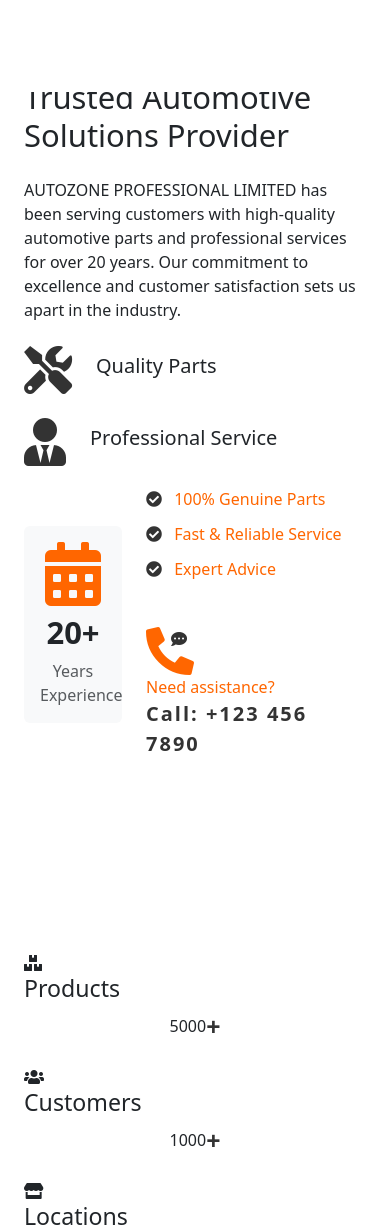
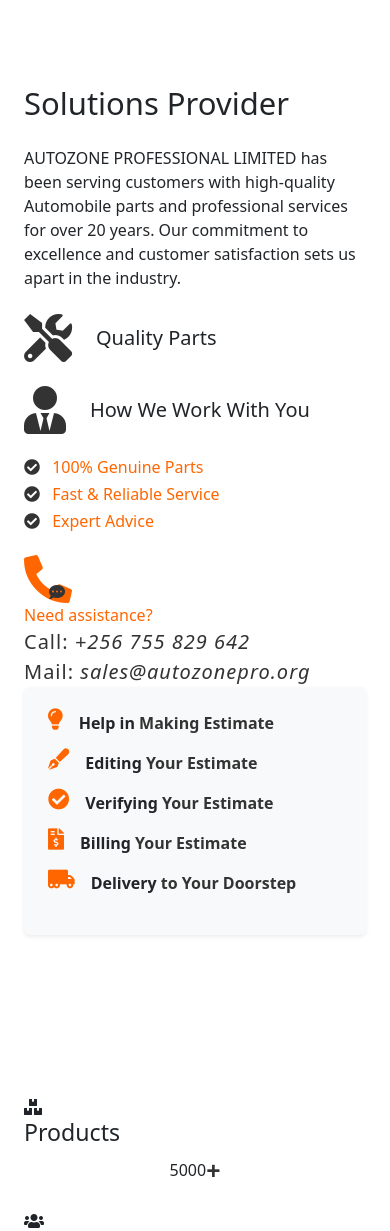
Before and after one commit to AutoZone-Professional-Ltd/website, a Django app: page / in a window 390 px wide. Shown: the part 752-1983 px from the top of the page. Run offline with Django 5.2, Linux system fonts and the light colour scheme; some libraries are stand-ins or nearby versions.

Commit message:
update the index code

```diff
--- a/website/templates/includes/head.html
+++ b/website/templates/includes/head.html
@@ -1,6 +1,6 @@
 {% load static %}
 <meta charset="utf-8">
-<title>AUTOZONE PROFESSIONAL LIMITED</title>
+<title>AUTO ZONE PRO</title>
 <meta content="width=device-width, initial-scale=1.0" name="viewport">
 <meta content="" name="keywords">
 <meta content="" name="description">
@@ -29,3 +29,9 @@
         color: #333333 !important;
     }
 </style>
+<link rel="icon" type="image/x-icon" href="{% static 'img/favicon_io/favicon.ico' %}">
+<link rel="icon" type="image/png" sizes="16x16" href="{% static 'img/favicon_io/favicon-16x16.png' %}">
+<link rel="icon" type="image/png" sizes="32x32" href="{% static 'img/favicon_io/favicon-32x32.png' %}">
+<link rel="apple-touch-icon" href="{% static 'img/favicon_io/apple-touch-icon.png' %}">
+<link rel="icon" type="image/png" sizes="192x192" href="{% static 'img/favicon_io/android-chrome-192x192.png' %}">
+<link rel="icon" type="image/png" sizes="512x512" href="{% static 'img/favicon_io/android-chrome-512x512.png' %}">
--- a/website/templates/index.html
+++ b/website/templates/index.html
@@ -14,8 +14,8 @@
                     <div class="carousel-caption">
                         <div class="text-center p-4" style="max-width: 900px;">
                             <h4 class="text-white text-uppercase fw-bold mb-3 mb-md-4 wow fadeInUp" data-wow-delay="0.1s">AUTO PARTS & ACCESSORIES</h4>
-                            <h1 class="display-1 text-capitalize text-white mb-3 mb-md-4 wow fadeInUp" data-wow-delay="0.3s">Quality Automotive Solutions</h1>
-                            <p class="text-white mb-4 mb-md-5 fs-5 wow fadeInUp" data-wow-delay="0.5s">Your trusted source for professional automotive parts and services. We provide high-quality solutions for all your vehicle needs.</p>
+                            <h1 class="display-1 text-capitalize text-white mb-3 mb-md-4 wow fadeInUp" data-wow-delay="0.3s">Quality Automobile Solutions</h1>
+                            <p class="text-white mb-4 mb-md-5 fs-5 wow fadeInUp" data-wow-delay="0.5s">Your trusted source for professional automobile parts and services. We provide high-quality solutions for all your vehicle needs.</p>
                             <a class="btn btn-primary border-secondary rounded-pill text-white py-3 px-5 wow fadeInUp" data-wow-delay="0.7s" href="#">Order Now</a>
                         </div>
                     </div>
@@ -25,7 +25,7 @@
                     <div class="carousel-caption">
                         <div class="text-center p-4" style="max-width: 900px;">
                             <h5 class="text-white text-uppercase fw-bold mb-3 mb-md-4 wow fadeInUp" data-wow-delay="0.1s">PROFESSIONAL SERVICES</h5>
-                            <h1 class="display-1 text-capitalize text-white mb-3 mb-md-4 wow fadeInUp" data-wow-delay="0.3s">Expert Automotive Care</h1>
+                            <h1 class="display-1 text-capitalize text-white mb-3 mb-md-4 wow fadeInUp" data-wow-delay="0.3s">Expert In Automobile Care</h1>
                             <p class="text-white mb-4 mb-md-5 fs-5 wow fadeInUp" data-wow-delay="0.5s">
                                 Our team of certified professionals is ready to provide top-notch
                                 service for your Motor Cycle maintenance and repair needs.</p>
@@ -45,63 +45,98 @@
         </div>
     </div>
 
-    <div class="container-fluid py-5">
+    <div class="container-fluid py-3 py-md-4 py-lg-5">
         <div class="container py-5">
-            <div class="row g-5">
+            <div class="row g-5 align-items-stretch">
+                <!-- Left Image Column -->
                 <div class="col-xl-5 wow fadeInLeft" data-wow-delay="0.1s">
-                    <div class="bg-light rounded">
-                        <img src="{% static 'img/about-3.jpg' %}" class="img-fluid w-100" alt="Image">
+                    <div class="bg-light rounded h-100">
+                        <img src="{% static 'img/about-3.jpg' %}" class="img-fluid w-100 h-100 object-fit-cover" alt="Image" style="object-fit: cover;">
                     </div>
                 </div>
+
+                <!-- Right Text Content Column -->
                 <div class="col-xl-7 wow fadeInRight" data-wow-delay="0.3s">
+                    <div class="h-100 d-flex flex-column justify-content-between">
+                        <div>
                             <h5 class="sub-title pe-3">About our company</h5>
-                    <h1 class="display-5 mb-4">Trusted Automotive Solutions Provider</h1>
+                            <h1 class="display-5 mb-4">Trusted Automobile Solutions Provider</h1>
                             <p class="mb-4">
-                        AUTOZONE PROFESSIONAL LIMITED has been serving
-                        customers with high-quality automotive
-                         parts and professional services for over 20 years.
-                         Our commitment to excellence and customer satisfaction sets us
-                         apart in the industry.</p>
-                    <div class="row gy-4 align-items-center">
-                        <div class="col-12 col-sm-6 d-flex align-items-center">
+                                AUTOZONE PROFESSIONAL LIMITED has been serving customers with high-quality Automobile
+                                parts and professional services for over 20 years. Our commitment to excellence and
+                                customer satisfaction sets us apart in the industry.
+                            </p>
+                            <div class="row gy-4">
+                                <div class="col-sm-6 d-flex align-items-center">
                                     <i class="fas fa-tools fa-3x text-secondary"></i>
-                            <h5 class="ms-4">Quality Parts</h5>
+                                    <h5 class="ms-4 mb-0">Quality Parts</h5>
                                 </div>
-                        <div class="col-12 col-sm-6 d-flex align-items-center">
+                                <div class="col-sm-6 d-flex align-items-center">
                                     <i class="fas fa-user-tie fa-3x text-secondary"></i>
-                            <h5 class="ms-4">Professional Service</h5>
-                        </div>
-                        <div class="col-4 col-md-3">
-                            <div class="bg-light text-center rounded p-3">
-                                <div class="mb-2">
-                                    <i class="fas fa-calendar-alt fa-4x text-primary"></i>
-                                </div>
-                                <h1 class="display-5 fw-bold mb-2">20+</h1>
-                                <p class="text-muted mb-0">Years Experience</p>
+                                    <h5 class="ms-4 mb-0">How We Work With You</h5>
                                 </div>
                             </div>
-                        <div class="col-8 col-md-9">
-                            <div class="mb-5">
-                                <p class="text-primary h6 mb-3"><i class="fa fa-check-circle text-secondary me-2"></i> 100% Genuine Parts</p>
-                                <p class="text-primary h6 mb-3"><i class="fa fa-check-circle text-secondary me-2"></i> Fast & Reliable Service</p>
+                        </div>
+
+                        <!-- Bottom two sub-columns -->
+                        <div class="row mt-4">
+                            <!-- Left sub-column -->
+                            <div class="col-md-6">
+                                <div class="mb-4">
+                                    <p class="text-primary h6 mb-2"><i class="fa fa-check-circle text-secondary me-2"></i> 100% Genuine Parts</p>
+                                    <p class="text-primary h6 mb-2"><i class="fa fa-check-circle text-secondary me-2"></i> Fast & Reliable Service</p>
                                     <p class="text-primary h6 mb-3"><i class="fa fa-check-circle text-secondary me-2"></i> Expert Advice</p>
                                 </div>
-                            <div class="d-flex flex-wrap">
-                                <div id="phone-tada" class="d-flex align-items-center justify-content-center me-4">
-                                    <a href="" class="position-relative wow tada" data-wow-delay=".9s">
+                                <div class="d-flex flex-wrap align-items-center">
+                                    <div id="phone-tada" class="me-4">
+                                        <a href="#" class="position-relative wow tada" data-wow-delay=".9s">
                                             <i class="fa fa-phone-alt text-primary fa-3x"></i>
                                             <div class="position-absolute" style="top: 0; left: 25px;">
-                                            <span><i class="fa fa-comment-dots text-secondary"></i></span>
+                                                <i class="fa fa-comment-dots text-secondary"></i>
                                             </div>
                                         </a>
                                     </div>
-                                <div class="d-flex flex-column justify-content-center">
-                                    <span class="text-primary">Need assistance?</span>
-                                    <span class="text-secondary fw-bold fs-5" style="letter-spacing: 2px;">Call: +123 456 7890</span>
+                                    <div>
+                                        <span class="text-primary">Need assistance?</span><br>
+                                        <span class="text-secondary fs-5" style="letter-spacing: 1px;">Call: <i>+256 755 829 642</i></span>
+                                        <br>
+                                        <span class="text-secondary fs-5" style="letter-spacing: 1px;">Mail:<i> sales@autozonepro.org</i></span>
                                     </div>
                                 </div>
                             </div>
+
+                            <!-- Right sub-column -->
+                            <div class="col-md-6">
+                                <div class="bg-light rounded p-4 h-100 shadow-sm">
+                                    <!--<h5 class="text-primary mb-4 fw-bold"><i class="fas fa-handshake me-2"></i/h5>-->
+                                    <ul class="list-unstyled text-muted">
+                                        <li class="mb-3 d-flex align-items-start">
+                                            <i class="fas fa-lightbulb me-3 text-primary fa-lg"></i>
+                                            <span class="fw-semibold text-dark">Help in <span class="text-secondary">Making Estimate</span></span>
+                                        </li>
+                                        <li class="mb-3 d-flex align-items-start">
+                                            <i class="fas fa-pen-fancy me-3 text-primary fa-lg"></i>
+                                            <span class="fw-semibold text-dark">Editing <span class="text-secondary">Your Estimate</span></span>
+                                        </li>
+                                        <li class="mb-3 d-flex align-items-start">
+                                            <i class="fas fa-check-circle me-3 text-primary fa-lg"></i>
+                                            <span class="fw-semibold text-dark">Verifying <span class="text-secondary">Your Estimate</span></span>
+                                        </li>
+                                        <li class="mb-3 d-flex align-items-start">
+                                            <i class="fas fa-file-invoice-dollar me-3 text-primary fa-lg"></i>
+                                            <span class="fw-semibold text-dark">Billing <span class="text-secondary">Your Estimate</span></span>
+                                        </li>
+                                        <li class="mb-3 d-flex align-items-start">
+                                            <i class="fas fa-truck-moving me-3 text-primary fa-lg"></i>
+                                            <span class="fw-semibold text-dark">Delivery <span class="text-secondary">to Your Doorstep</span></span>
+                                        </li>
+                                    </ul>
                                 </div>
+                            </div>
+
+                        </div>
+
+                    </div> <!-- End h-100 container -->
                 </div>
             </div>
         </div>
@@ -231,16 +266,16 @@
                         </div>
                     </div>
                 </div>
-                <!-- <div class="col-lg-6 col-xl-4 wow fadeInUp" data-wow-delay="0.5s">
+                 <div class="col-lg-6 col-xl-4 wow fadeInUp" data-wow-delay="0.5s">
                     <div class="service-item">
                         <div class="service-inner">
                             <div class="service-img">
-                                <img src="{% static 'img/about-3.jpg' %}" class="img-fluid w-100 rounded" alt="Image">
+                                <img src="{% static 'img/service-1.jpg' %}" class="img-fluid w-100 rounded" alt="Image">
                             </div>
                             <div class="service-title">
                                 <div class="service-title-name">
                                     <div class="bg-primary text-center rounded p-3 mx-5 mb-4">
-                                        <a href="#" class="h4 text-white mb-0">Maintenance</a>
+                                        <a href="#" class="h4 text-white mb-0">Endurance</a>
                                     </div>
                                     <a class="btn bg-light text-secondary rounded-pill py-3 px-5 mb-4" href="#">Explore More</a>
                                 </div>
@@ -254,7 +289,7 @@
                             </div>
                         </div>
                     </div>
-                </div> -->
+                </div>
             </div>
         </div>
     </div>
```
Lines whose indentation alone changed are shown as unchanged.
